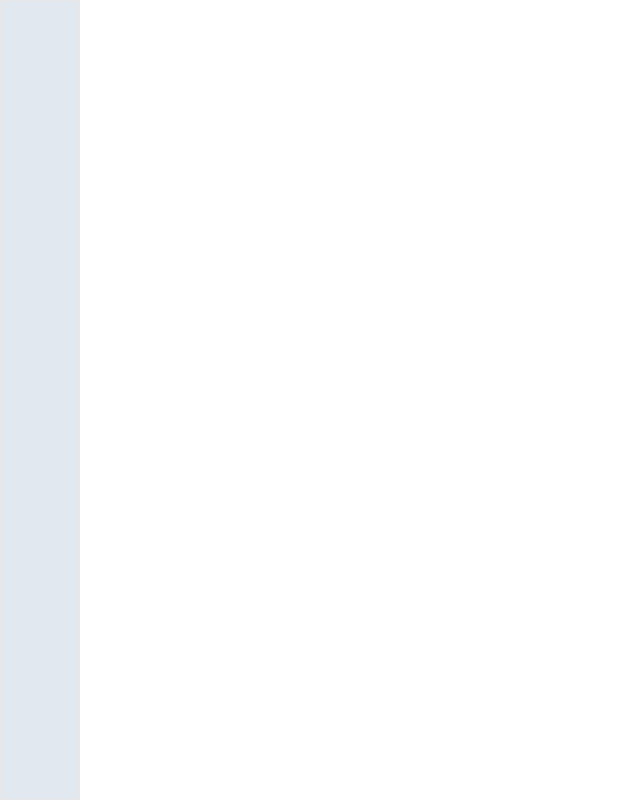
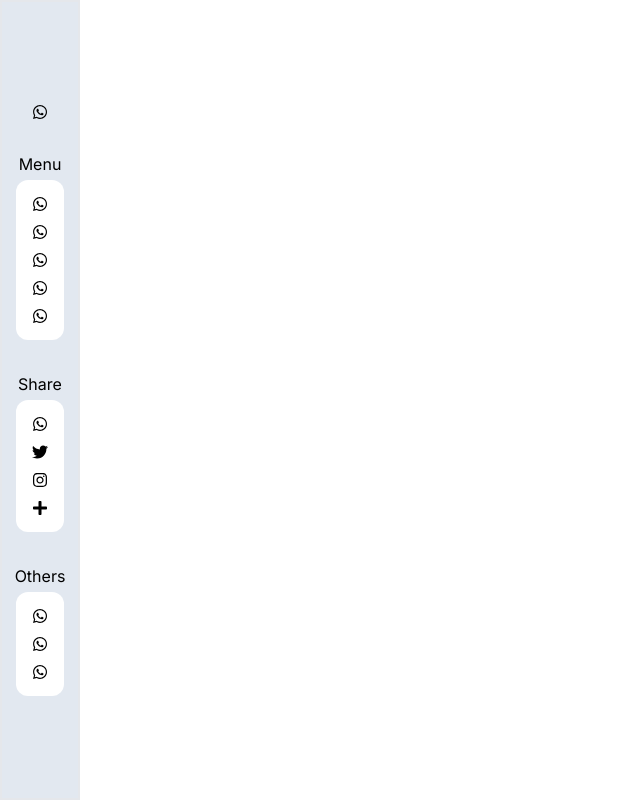
Before and after one commit to shaqqitech/property, a Next.js app: page / in a window 1280 px wide. Shown: the whole page, without its empty margins (0-640 px from the left). Built offline with nearby package versions, Linux system fonts and the light colour scheme.

Commit message:
added react icons

```diff
--- a/src/app/components/Navbar.jsx
+++ b/src/app/components/Navbar.jsx
@@ -1,11 +1,50 @@
-import React from 'react'
+import React from "react";
+import {
+  FaWhatsapp,
+  FaFacebook,
+  FaTwitter,
+  FaLinkedin,
+  FaInstagram,
+  FaPlus,
+} from "react-icons/fa";
 
 const Navbar = () => {
   return (
-    <main className='w-20 h-screen fixed top-0 left-0 border-2 bg-slate-200 p-3'>
+    <main className="w-20 h-screen fixed top-0 left-0 border-2 bg-slate-200 p-3 flex justify-center items-center flex-col">
+      <div className="w-full space-y-8">
+        <div className="w-full grid place-content-center">
+          <FaWhatsapp />
+        </div>
+        <div className="flex justify-center items-center flex-col space-y-1">
+          <h1>Menu</h1>
+          <div className="w-fit p-4 bg-white rounded-xl space-y-3">
+            <FaWhatsapp />
+            <FaWhatsapp />
+            <FaWhatsapp />
+            <FaWhatsapp />
+            <FaWhatsapp />
+          </div>
+        </div>
+        <div className="flex justify-center items-center flex-col space-y-1">
+          <h1>Share</h1>
+          <div className="w-fit p-4 bg-white rounded-xl space-y-3">
+            <FaWhatsapp className="cursor-pointer" />
+            <FaTwitter className="cursor-pointer" />
+            <FaInstagram className="cursor-pointer" />
+            <FaPlus className="cursor-pointer" />
+          </div>
+        </div>
+        <div className="flex justify-center items-center flex-col space-y-1">
+          <h1>Others</h1>
+          <div className="w-fit p-4 bg-white rounded-xl space-y-3">
+            <FaWhatsapp />
+            <FaWhatsapp />
+            <FaWhatsapp />
+          </div>
+        </div>
+      </div>
+    </main>
+  );
+};
 
-    </main>
-  )
-}
-
-export default Navbar
+export default Navbar;
```
